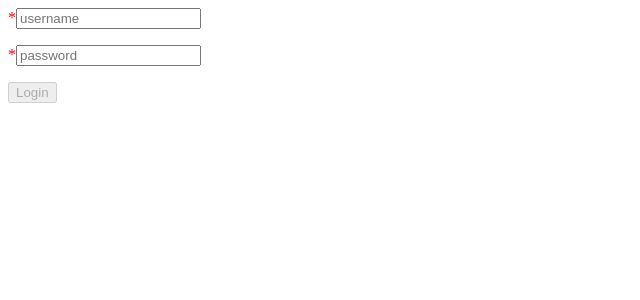
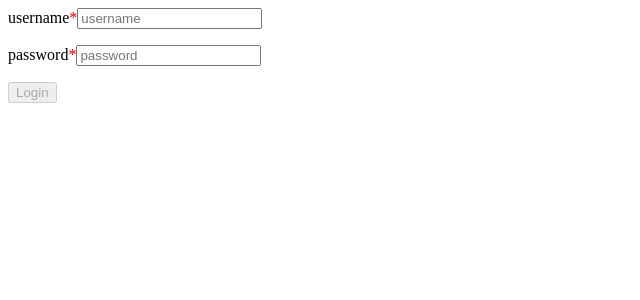
Before and after one commit to cbadger85/blog-platform-ui, a React (Create React App) app: page /Login in a window 1280 px wide. Shown: the top 300 px of the page, without its empty margins (0-640 px from the left). Built offline with nearby package versions, Linux system fonts and the light colour scheme; no server answers.

Commit message:
pruned Inputs on Login page

```diff
--- a/src/pages/Login.tsx
+++ b/src/pages/Login.tsx
@@ -42,12 +42,14 @@ export const Login: React.FC<RouteComponentProps> = props => {
                 <Input
                   id="username"
                   name="username"
+                  label="username"
                   placeholder="username"
                   required
                 />
                 <Input
                   id="password"
                   name="password"
+                  label="password"
                   placeholder="password"
                   required
                   type="password"
```
